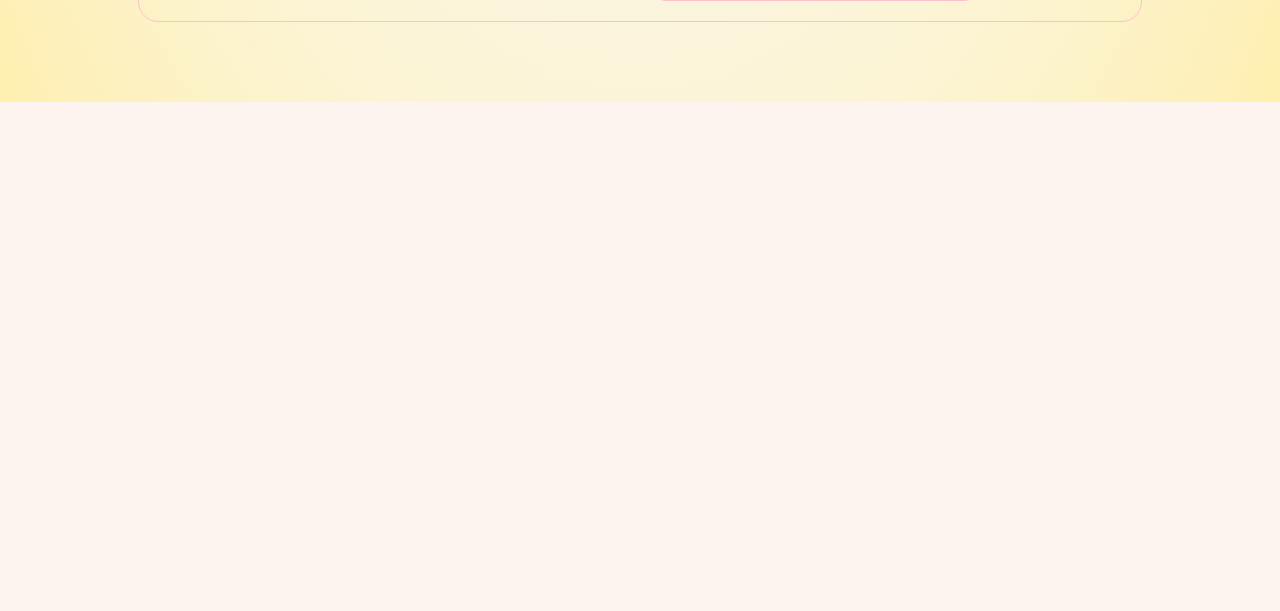
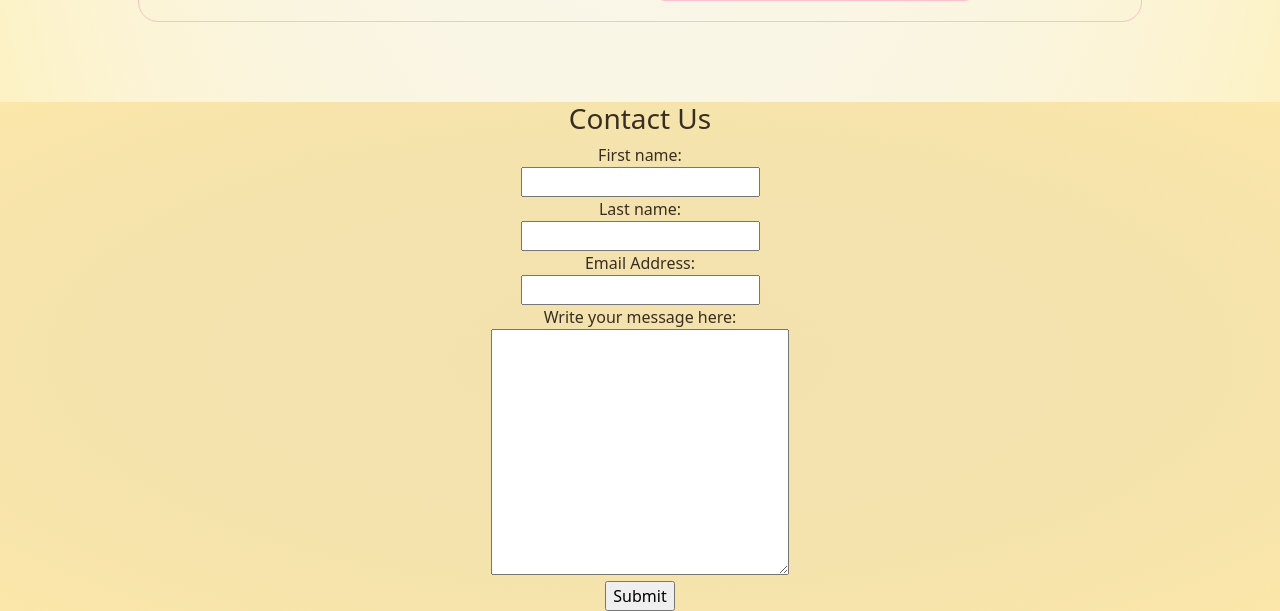
Before and after one commit to devancadman/SummerCode, a Django app: page / in a window 1280 px wide. Shown: the part 3228-3839 px from the top of the page. Before the commit the page ends 3330 px from the top, so only its background shows below. Run offline with Django 4.2, Linux system fonts and the light colour scheme; data comes from the database, SQL or seed files in the repository.

Commit message:
added contact us form to index.html

```diff
--- a/templates/About.css
+++ b/templates/About.css
@@ -38,7 +38,7 @@ header {
 
 
 .flex-container img {
- height:200px;
+ height:250px;
  width:250px;
  border-radius: 50%;
 }
--- a/templates/index.html
+++ b/templates/index.html
@@ -140,4 +140,23 @@
       </div>
     </section>
   </div>
+  <!--footer and contact us form -->
+  <footer>
+    <div>
+      <h3>Contact Us</h3>
+      <form method='post' action="#">
+      <label for="fname">First name:</label><br>
+      <input type="text" id="fname" name="fname" required><br>
+      <label for="lname">Last name:</label><br>
+      <input type="text" id="lname" name="lname" required><br>
+      <label for="email">Email Address:</label><br>
+      <input id="email" type="email" required><br>
+
+      <label for="message">Write your message here:</label><br>
+      <textarea name="message" rows="10" cols="30" required></textarea>
+      <br>
+      <input type='submit'>
+    </form>
+  </div>
+  </footer>
 {%endblock%}
```
